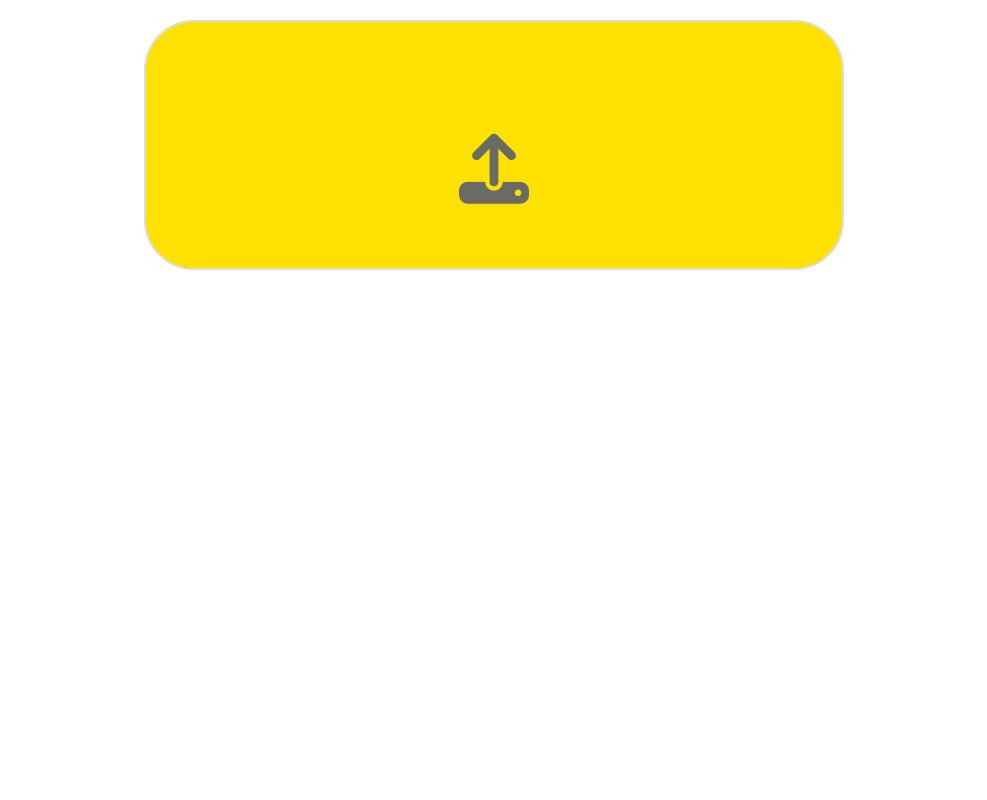
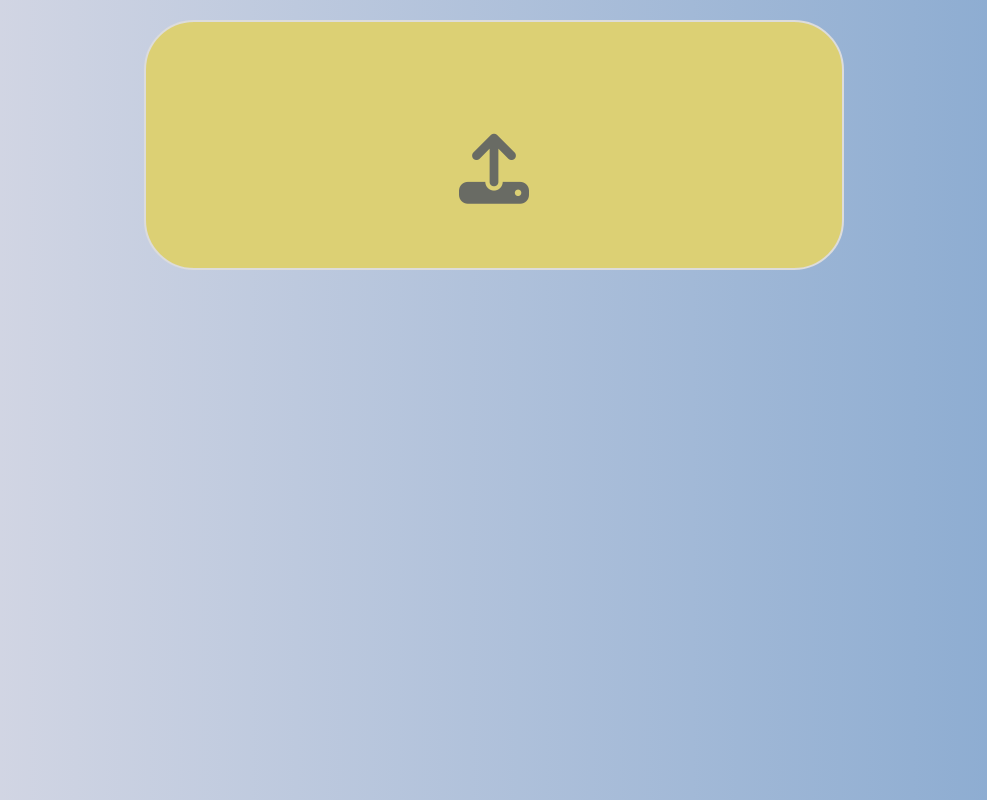
Before and after one commit to AyazAlakbar/DragDrop, a plain HTML site: page assets/index.html in a window 1280 px wide. Shown: the whole page, without its empty margins (146-1133 px from the left). Drawn offline with nearby package versions, Linux system fonts and the light colour scheme.

Commit message:
new update

```diff
--- a/assets/css/style.css
+++ b/assets/css/style.css
@@ -1,5 +1,8 @@
 
-
+body{
+   background: rgb(219,219,230);
+   background: linear-gradient(90deg, rgba(219,219,230,1) 0%, rgba(132,167,207,1) 100%);
+}
 
 .container1{
     width: 700px;
@@ -10,7 +13,7 @@
     align-items: center;
     justify-content: center;
     margin-top: 20px;
-    background-color: rgb(255, 225, 0);
+    background-color: rgb(220, 208, 116);
 }
 
 .item{
```
Also changed, not shown: assets/js/script.js (line endings or trailing spaces).
